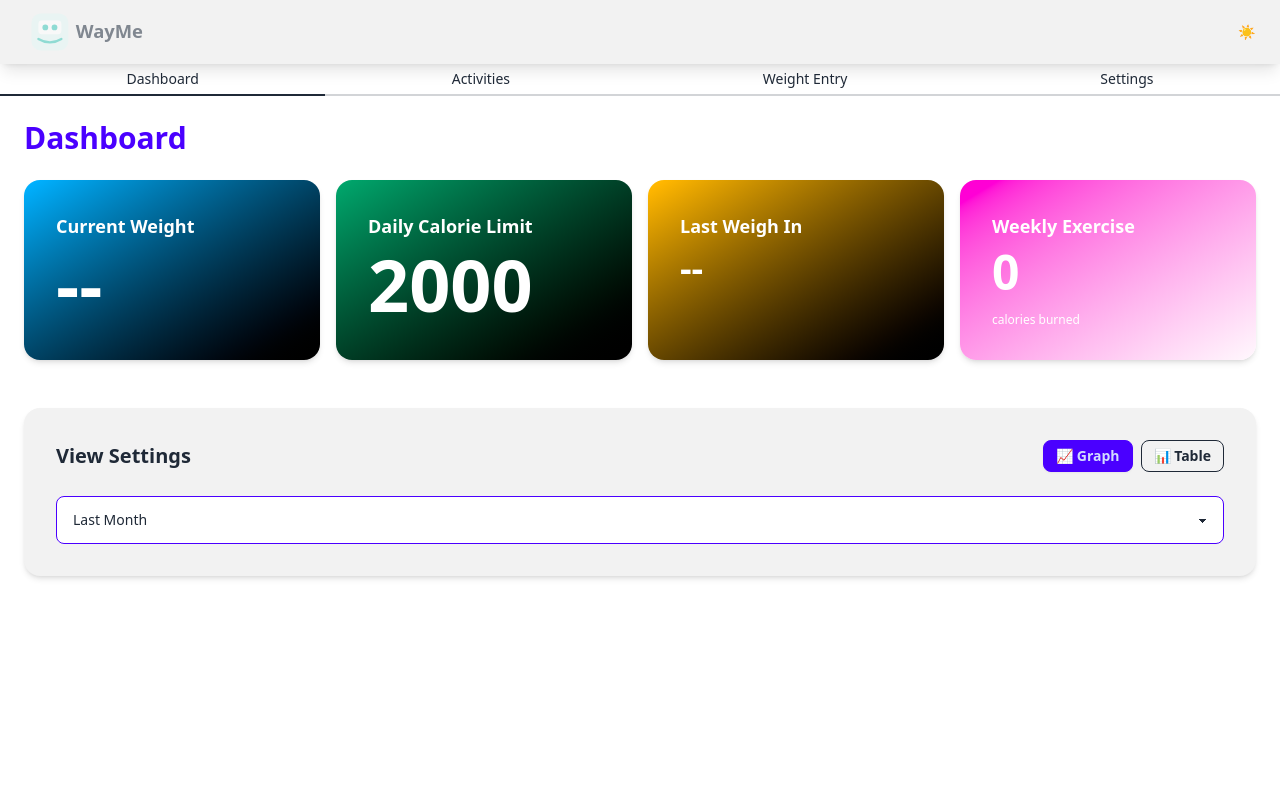
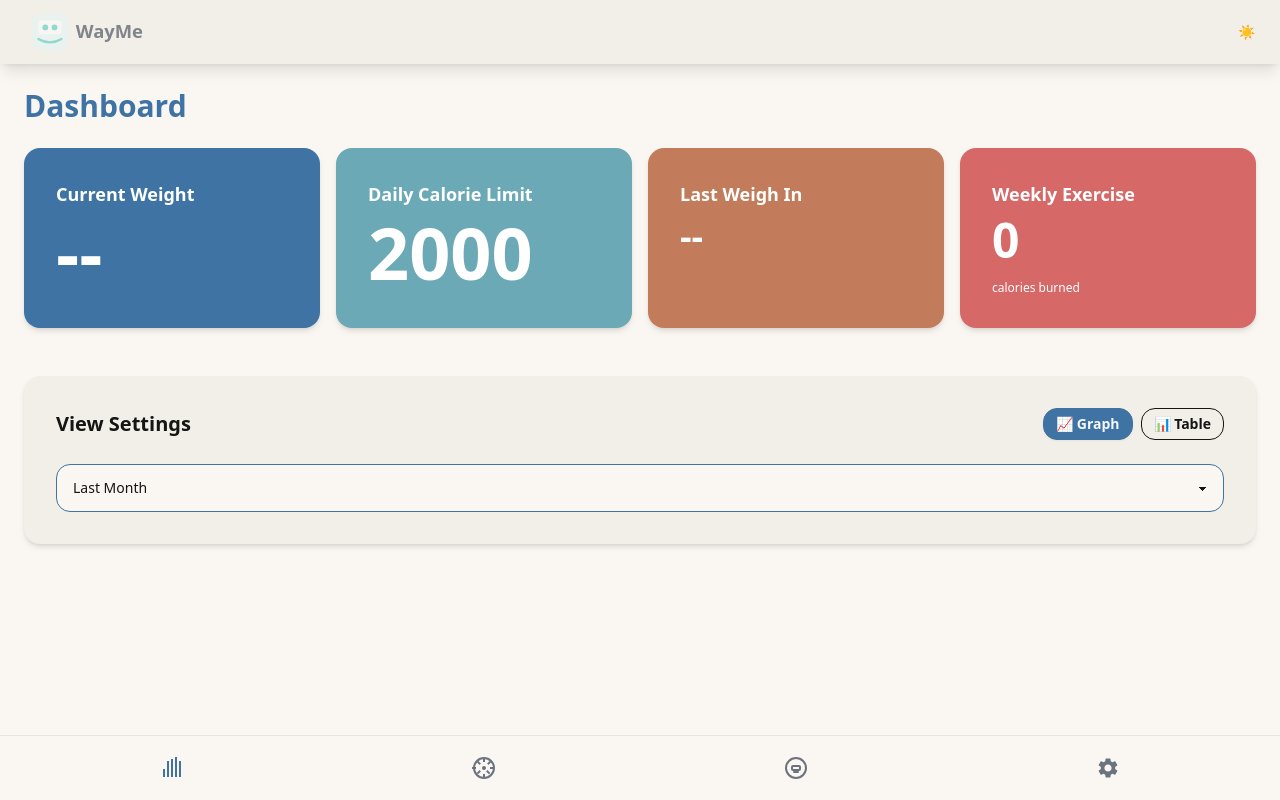
Before and after one commit to tsauther/WayMe, a Svelte app: page / in a window 1280 px wide. Built offline with nearby package versions, Linux system fonts and the light colour scheme.

Commit message:
Update design with Material Design 3 theme, enhance activities view with wattage/suffer score/achievements, move navigation to bottom with icons

```diff
--- a/src/App.svelte
+++ b/src/App.svelte
@@ -52,12 +52,7 @@
       showInstallBanner = false
     })
 
-    // Set initial theme
-    if ($theme === 'dark') {
-      document.documentElement.setAttribute('data-theme', 'dark')
-    } else {
-      document.documentElement.setAttribute('data-theme', 'light')
-    }
+    // Theme is initialized by theme.js store
   })
 
   function setView(view) {
@@ -70,7 +65,7 @@
   }
 
   function toggleTheme() {
-    theme.set($theme === 'dark' ? 'light' : 'dark')
+    theme.set($theme === 'waymeM3dark' ? 'waymeM3' : 'waymeM3dark')
   }
 
   async function installApp() {
@@ -92,7 +87,7 @@
 
 <SplashScreen />
 
-<div data-theme={$theme} class="min-h-screen bg-base-100">
+<div data-theme={$theme} class="min-h-screen bg-base-100 flex flex-col">
   <div class="navbar bg-base-200 shadow-lg">
     <div class="flex-1">
       <button
@@ -110,7 +105,7 @@
 
     <div class="flex-none">
       <button class="btn btn-ghost" on:click={toggleTheme}>
-        {#if $theme === 'dark'}
+        {#if $theme === 'waymeM3dark'}
           🌙
         {:else}
           ☀️
@@ -119,34 +114,7 @@
     </div>
   </div>
 
-  <div class="tabs tabs-bordered w-full">
-    <button
-      class="tab {currentView === 'dashboard' ? 'tab-active' : ''}"
-      on:click={() => setView('dashboard')}
-    >
-      Dashboard
-    </button>
-    <button
-      class="tab {currentView === 'activities' ? 'tab-active' : ''}"
-      on:click={() => setView('activities')}
-    >
-      Activities
-    </button>
-    <button
-      class="tab {currentView === 'entry' ? 'tab-active' : ''}"
-      on:click={() => setView('entry')}
-    >
-      Weight Entry
-    </button>
-    <button
-      class="tab {currentView === 'settings' ? 'tab-active' : ''}"
-      on:click={() => setView('settings')}
-    >
-      Settings
-    </button>
-  </div>
-
-  <div class="p-6">
+  <div class="flex-1 p-6 pb-24 overflow-y-auto">
     {#if currentView === 'dashboard'}
       <Dashboard />
     {:else if currentView === 'activities'}
@@ -159,16 +127,64 @@
       <StravaAuth />
     {/if}
   </div>
+
+  <!-- Bottom Navigation -->
+  <div class="fixed bottom-0 left-0 right-0 border-t border-base-300 bg-base-100 flex justify-around px-4 py-3">
+    <button
+      class="flex flex-col items-center gap-1 p-2 rounded-lg transition-colors {currentView === 'dashboard' ? 'text-primary' : 'text-gray-500 hover:text-gray-400'}"
+      on:click={() => setView('dashboard')}
+      title="Dashboard"
+    >
+      <svg class="w-6 h-6" fill="currentColor" viewBox="0 0 24 24">
+        <path d="M3 13h2v8H3zm4-8h2v16H7zm4-2h2v18h-2zm4-2h2v20h-2zm4 4h2v16h-2z"/>
+      </svg>
+    </button>
+
+    <button
+      class="flex flex-col items-center gap-1 p-2 rounded-lg transition-colors {currentView === 'activities' ? 'text-primary' : 'text-gray-500 hover:text-gray-400'}"
+      on:click={() => setView('activities')}
+      title="Activities"
+    >
+      <svg class="w-6 h-6" fill="currentColor" viewBox="0 0 24 24">
+        <circle cx="12" cy="12" r="10" stroke="currentColor" stroke-width="2" fill="none"/>
+        <circle cx="12" cy="12" r="2" fill="currentColor"/>
+        <path d="M12 2v4M12 18v4M22 12h-4M4 12H0" stroke="currentColor" stroke-width="2"/>
+        <path d="M18.6 5.4l-2.8 2.8M8.2 14.8l-2.8 2.8M5.4 5.4l2.8 2.8M14.8 14.8l2.8 2.8" stroke="currentColor" stroke-width="2"/>
+      </svg>
+    </button>
+
+    <button
+      class="flex flex-col items-center gap-1 p-2 rounded-lg transition-colors {currentView === 'entry' ? 'text-primary' : 'text-gray-500 hover:text-gray-400'}"
+      on:click={() => setView('entry')}
+      title="Weight"
+    >
+      <svg class="w-6 h-6" fill="none" stroke="currentColor" viewBox="0 0 24 24" stroke-width="2" stroke-linecap="round" stroke-linejoin="round">
+        <circle cx="12" cy="12" r="10"/>
+        <rect x="8" y="10" width="8" height="4" rx="1"/>
+        <line x1="10" y1="16" x2="14" y2="16"/>
+      </svg>
+    </button>
+
+    <button
+      class="flex flex-col items-center gap-1 p-2 rounded-lg transition-colors {currentView === 'settings' ? 'text-primary' : 'text-gray-500 hover:text-gray-400'}"
+      on:click={() => setView('settings')}
+      title="Settings"
+    >
+      <svg class="w-6 h-6" fill="currentColor" viewBox="0 0 24 24">
+        <path d="M19.14 12.94c.04-.3.06-.61.06-.94 0-.32-.02-.64-.07-.94l2.03-1.58c.18-.14.23-.41.12-.62l-1.92-3.32c-.12-.22-.37-.29-.59-.22l-2.39.96c-.5-.38-1.03-.7-1.62-.94l-.36-2.54c-.04-.24-.24-.41-.48-.41h-3.84c-.24 0-.43.17-.47.41l-.36 2.54c-.59.24-1.13.57-1.62.94l-2.39-.96c-.22-.08-.47 0-.59.22L2.74 8.87c-.12.21-.08.48.1.62l2.03 1.58c-.05.3-.07.62-.07.94s.02.64.07.94l-2.03 1.58c-.18.14-.23.41-.12.62l1.92 3.32c.12.22.37.29.59.22l2.39-.96c.5.38 1.03.7 1.62.94l.36 2.54c.05.24.24.41.48.41h3.84c.24 0 .44-.17.47-.41l.36-2.54c.59-.24 1.13-.56 1.62-.94l2.39.96c.22.08.47 0 .59-.22l1.92-3.32c.12-.22.07-.48-.1-.62l-2.03-1.58zM12 15.6c-1.98 0-3.6-1.62-3.6-3.6s1.62-3.6 3.6-3.6 3.6 1.62 3.6 3.6-1.62 3.6-3.6 3.6z"/>
+      </svg>
+    </button>
+  </div>
 </div>
 
 <!-- Install Banner -->
 {#if showInstallBanner}
   <div
     transition:slide={{ duration: 350 }}
-    class="fixed bottom-0 left-0 right-0 flex justify-center z-50"
+    class="fixed bottom-20 left-0 right-0 flex justify-center z-50"
   >
     <div class="w-full max-w-md mx-auto">
-      <div class="alert shadow-xl bg-primary text-primary-content rounded-t-2xl border border-primary/30">
+      <div class="alert shadow-xl bg-primary text-primary-content rounded-2xl border border-primary/30">
         <div>
           <span class="font-semibold text-lg">Install WayMe</span>
           <p class="text-sm opacity-90">Add this app to your home screen for quick access.</p>
--- a/src/components/Dashboard.svelte
+++ b/src/components/Dashboard.svelte
@@ -233,28 +233,28 @@
   <h2 class="text-3xl font-bold text-primary">Dashboard</h2>
 
   <div class="grid grid-cols-1 md:grid-cols-4 gap-4">
-    <div class="card bg-gradient-to-br from-info to-info-content shadow-md">
+    <div class="card bg-primary shadow-md">
       <div class="card-body">
         <h4 class="card-title text-lg text-white">Current Weight</h4>
         <p class="text-7xl font-bold text-white">{currentWeight || '--'}</p>
       </div>
     </div>
 
-    <div class="card bg-gradient-to-br from-success to-success-content shadow-md">
+    <div class="card bg-accent shadow-md">
       <div class="card-body">
         <h4 class="card-title text-lg text-white">Daily Calorie Limit</h4>
         <p class="text-7xl font-bold text-white">{dailyCalorieLimit}</p>
       </div>
     </div>
 
-    <div class="card bg-gradient-to-br from-warning to-warning-content shadow-md">
+    <div class="card bg-secondary shadow-md">
       <div class="card-body">
         <h4 class="card-title text-lg text-white">Last Weigh In</h4>
         <p class="text-4xl font-bold text-white">{lastWeighIn || '--'}</p>
       </div>
     </div>
 
-    <div class="card bg-gradient-to-br from-secondary to-secondary-content shadow-md">
+    <div class="card bg-error shadow-md">
       <div class="card-body">
         <h4 class="card-title text-lg text-white">Weekly Exercise</h4>
         <p class="text-5xl font-bold text-white">{weeklyExerciseCalories}</p>
--- a/src/components/WeightEntry.svelte
+++ b/src/components/WeightEntry.svelte
@@ -48,7 +48,7 @@
     <span>Weight logged successfully!</span>
   </div>
 
-  <div class="card bg-gradient-to-br from-primary to-secondary shadow-xl">
+  <div class="card bg-primary shadow-xl">
     <div class="card-body text-center">
       <div class="text-6xl font-bold text-white font-mono">
         {weight || recentWeight || '0'}
--- a/src/db.js
+++ b/src/db.js
@@ -130,6 +130,12 @@ export async function saveActivity(activity) {
       movingTime: activity.moving_time,
       averageSpeed: activity.average_speed, // m/s
       maxSpeed: activity.max_speed, // m/s
+      averageWatts: activity.average_watts || 0, // watts
+      weightedAverageWatts: activity.weighted_average_watts || 0, // normalized power
+      maxWatts: activity.max_watts || 0, // peak watts
+      sufferScore: activity.suffer_score || 0, // relative intensity
+      prCount: (activity.segment_efforts || []).filter(s => s.pr_rank).length, // personal records
+      achievementCount: activity.achievement_count || 0, // badges earned
       summaryPolyline: activity.map?.summary_polyline || null,
       raw: activity // Store full Strava response
     }
--- a/src/theme.js
+++ b/src/theme.js
@@ -9,10 +9,10 @@ function initTheme() {
     }
     // Check system preference
     if (window.matchMedia && window.matchMedia('(prefers-color-scheme: dark)').matches) {
-      return 'dark'
+      return 'waymeM3dark'
     }
   }
-  return 'light'
+  return 'waymeM3'
 }
 
 export const theme = writable(initTheme())
@@ -21,10 +21,6 @@ theme.subscribe(value => {
   if (typeof window !== 'undefined') {
     localStorage.setItem('wayme-theme', value)
     const html = document.documentElement
-    if (value === 'dark') {
-      html.setAttribute('data-theme', 'dark')
-    } else {
-      html.setAttribute('data-theme', 'light')
-    }
+    html.setAttribute('data-theme', value)
   }
 })
--- a/tailwind.config.js
+++ b/tailwind.config.js
@@ -1,11 +1,76 @@
 /** @type {import('tailwindcss').Config} */
 export default {
-  content: ['./index.html', './src/**/*.{svelte,js,ts}'],
+  content: ['./index.html', './src/**/*.{ts,tsx,js,jsx,vue,svelte}'],
   theme: {
-    extend: {},
-  },
-  daisyui: {
-    themes: ['light', 'dark'],
+    extend: {
+      borderRadius: {
+        'xl': '16px',                 // global rounding for cards
+        '2xl': '20px'
+      },
+      boxShadow: {
+        m3:  '0 1px 2px rgba(0,0,0,.06), 0 2px 8px rgba(0,0,0,.04)',
+        m3lg:'0 2px 4px rgba(0,0,0,.08), 0 8px 20px rgba(0,0,0,.06)'
+      },
+      fontSize: {
+        'display': ['2rem', { lineHeight: '2.6rem', letterSpacing: '-0.01em', fontWeight: '800' }], // H1
+        'headline': ['1.25rem', { lineHeight: '1.8rem', fontWeight: '700' }],  // H2/H3
+        'title': ['1.125rem', { lineHeight: '1.6rem', fontWeight: '700' }],    // card titles
+        'label': ['0.875rem', { lineHeight: '1.2rem', fontWeight: '600' }],    // chips/buttons
+        'body': ['1rem', { lineHeight: '1.6rem' }]
+      }
+    }
   },
   plugins: [require('daisyui')],
+  daisyui: {
+    themes: [
+      {
+        waymeM3: {
+          "primary":   "#3E73A3",   // tonal blue
+          "primary-content": "#F4F7FB",
+          "secondary": "#C27C5B",   // warm neutral for accents
+          "accent":    "#6BA9B6",   // cyan/teal tone
+          "neutral":   "#0E1B2B",   // deep ink for headings
+          "base-100":  "#FAF7F2",   // warm off-white background
+          "base-200":  "#F2EEE8",
+          "base-300":  "#EAE4DC",
+          "info":      "#5AA7E6",
+          "success":   "#3BAE7E",
+          "warning":   "#E7A23A",
+          "error":     "#D66868",
+          "--rounded-box": "16px",
+          "--rounded-btn": "14px",
+          "--rounded-badge": "9999px",
+          "--btn-text-case": "none",
+          "--btn-focus-scale": "0.97",
+          "--animation-btn": "0",
+          "--animation-input": "0",
+          "--tab-radius": "12px"
+        }
+      },
+      {
+        waymeM3dark: {
+          "primary":   "#8CB4D9",
+          "primary-content": "#0F1720",
+          "secondary": "#E0B199",
+          "accent":    "#9CD3DD",
+          "neutral":   "#E8EDF3",
+          "base-100":  "#121417",
+          "base-200":  "#181B20",
+          "base-300":  "#21262D",
+          "info":      "#7FC1F2",
+          "success":   "#63C7A4",
+          "warning":   "#F0BF6E",
+          "error":     "#F08E8E",
+          "--rounded-box": "16px",
+          "--rounded-btn": "14px",
+          "--rounded-badge": "9999px",
+          "--btn-text-case": "none",
+          "--btn-focus-scale": "0.97",
+          "--animation-btn": "0",
+          "--animation-input": "0",
+          "--tab-radius": "12px"
+        }
+      }
+    ]
+  }
 }
```
Also changed, not shown: src/components/StravaActivities.svelte (+22 -26 lines), public/icon.svg, src/images/icon.svg.
